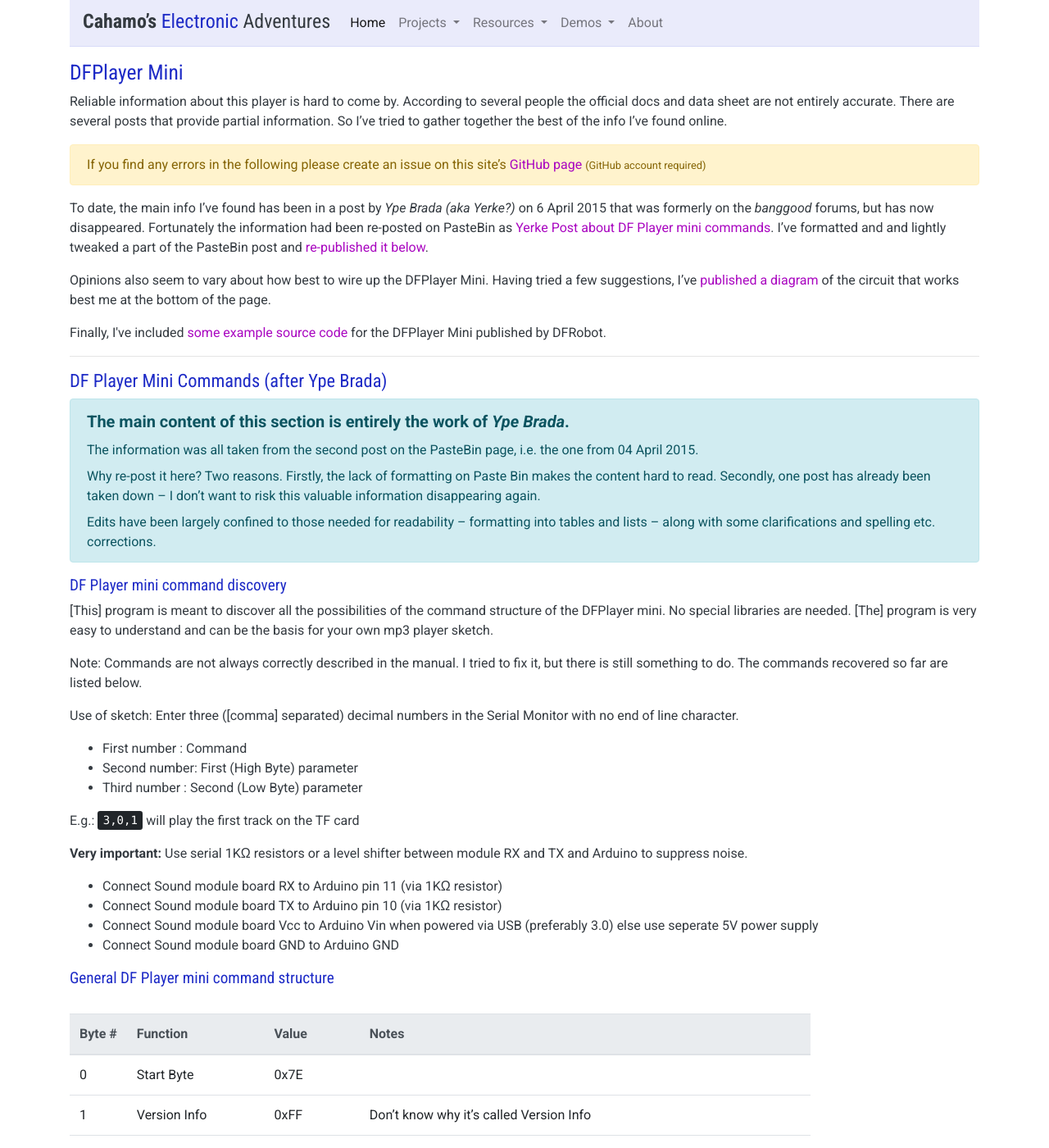
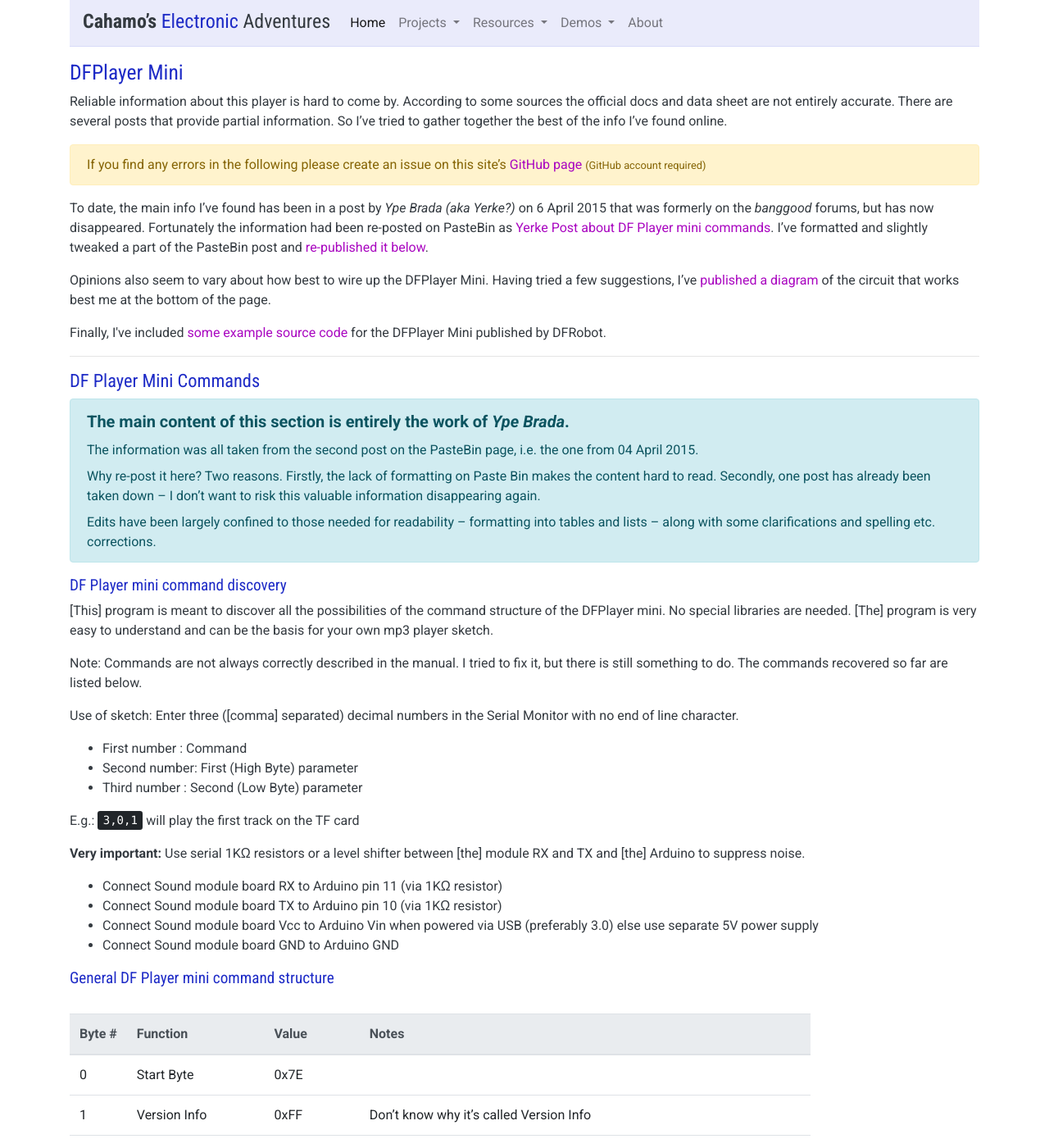
Before and after one commit to cahamo/cahamo.github.io, a Jekyll site: the page built from resources/dfplayer-mini.html, in a window 1280 px wide and 1400 px high. Shown: the whole window at 82% size. Built offline with Jekyll 4.4.1, drawn with Linux system fonts in a browser that asks for light colours; comment, search, counter and statistics services are not loaded; some of the changed text lies outside the part shown.

Commit message:
Update DFPlayer Mini resource page
Minor tweaks and format changes.

```diff
--- a/resources/dfplayer-mini.html
+++ b/resources/dfplayer-mini.html
@@ -4,13 +4,11 @@
 ---
 <h1>DFPlayer Mini</h1>
 
-<p>Reliable information about this player is hard to come by. According to several people the official docs and data
-    sheet are not entirely accurate. There are several posts that provide partial information. So I&rsquo;ve tried to gather
-    together the best of the info I&rsquo;ve found online.</p>
+<p>Reliable information about this player is hard to come by. According to some sources the official docs and data sheet are not entirely accurate. There are several posts that provide partial information. So I&rsquo;ve tried to gather together the best of the info I&rsquo;ve found online.</p>
 
 <p class="alert alert-warning">If you find any errors in the following please create an issue on this site&rsquo;s <a href="https://github.com/cahamo/cahamo.github.io/issues">GitHub page</a> <small>(GitHub account required)</small></p>
 
-<p>To date, the main info I&rsquo;ve found has been in a post by <em>Ype Brada (aka Yerke?)</em> on 6 April 2015 that was formerly on the <em>banggood</em> forums, but has now disappeared. Fortunately the information had been re-posted on PasteBin as <a href="https://pastebin.com/cwqBkPXW">Yerke Post about DF Player mini commands</a>. I&rsquo;ve formatted and and lightly tweaked a part of the PasteBin post and <a href="#commands">re-published it below</a>.</p>
+<p>To date, the main info I&rsquo;ve found has been in a post by <em>Ype Brada (aka Yerke?)</em> on 6 April 2015 that was formerly on the <em>banggood</em> forums, but has now disappeared. Fortunately the information had been re-posted on PasteBin as <a href="https://pastebin.com/cwqBkPXW">Yerke Post about DF Player mini commands</a>. I&rsquo;ve formatted and slightly tweaked a part of the PasteBin post and <a href="#commands">re-published it below</a>.</p>
 
 <p>Opinions also seem to vary about how best to wire up the DFPlayer Mini. Having tried a few suggestions, I&rsquo;ve <a href="#wiring">published a diagram</a> of the circuit that works best me at the bottom of the page.</p>
 
@@ -20,7 +18,7 @@
 
 <section id="commands">
 
-<h2>DF Player Mini Commands (after Ype Brada)</h2>
+<h2>DF Player Mini Commands</h2>
 
 <div class="alert alert-info">
 
@@ -52,13 +50,13 @@
 
 <p>E.g.: <kbd>3,0,1</kbd> will play the first track on the TF card</p>
 
-<p><strong>Very important:</strong> Use serial 1K&ohm; resistors or a level shifter between module RX and TX and Arduino to
+<p><strong>Very important:</strong> Use serial 1K&ohm; resistors or a level shifter between [the] module RX and TX and [the] Arduino to
     suppress noise.</p>
 
 <ul>
     <li>Connect Sound module board RX to Arduino pin 11 (via 1K&ohm; resistor)</li>
     <li>Connect Sound module board TX to Arduino pin 10 (via 1K&ohm; resistor)</li>
-    <li>Connect Sound module board Vcc to Arduino Vin when powered via USB (preferably 3.0) else use seperate 5V power
+    <li>Connect Sound module board Vcc to Arduino Vin when powered via USB (preferably 3.0) else use separate 5V power
         supply</li>
     <li>Connect Sound module board GND to Arduino GND</li>
 </ul>
@@ -145,8 +143,15 @@
 <p>Key to following tables:</p>
 
 <ul>
-    <li><em>Status</em> column: * &rArr; Confirmed command; ? &rArr; Unknown, not clear or not validated</li>
-    <li><em>Parameters</em> columns: X &rArr; Value not used (set to zero?)</li>
+    <li>
+        <p class="mb-2"><em>Status</em> column:</p>
+        <p class="mb-0">* &rArr; Confirmed command.</p>
+        <p>? &rArr; Unknown, not clear or not validated.</p>
+    </li>
+    <li>
+        <p class="mb-2"><em>Parameters</em> columns:</p>
+        <p>X &rArr; Value not used (set to zero?).</p>
+    </li>
 </ul>
 
 <h5>Commands without returned parameters</h5>
```
